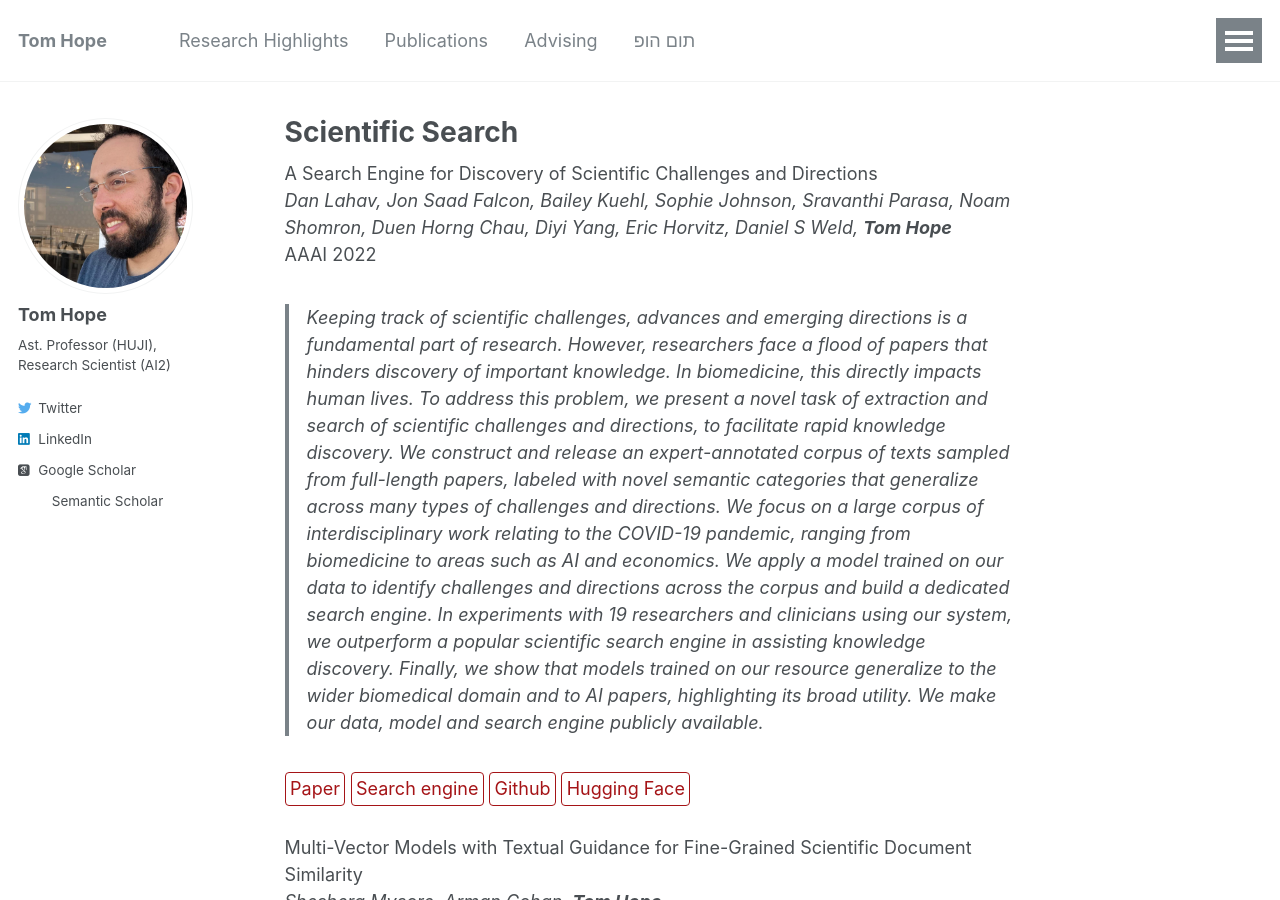
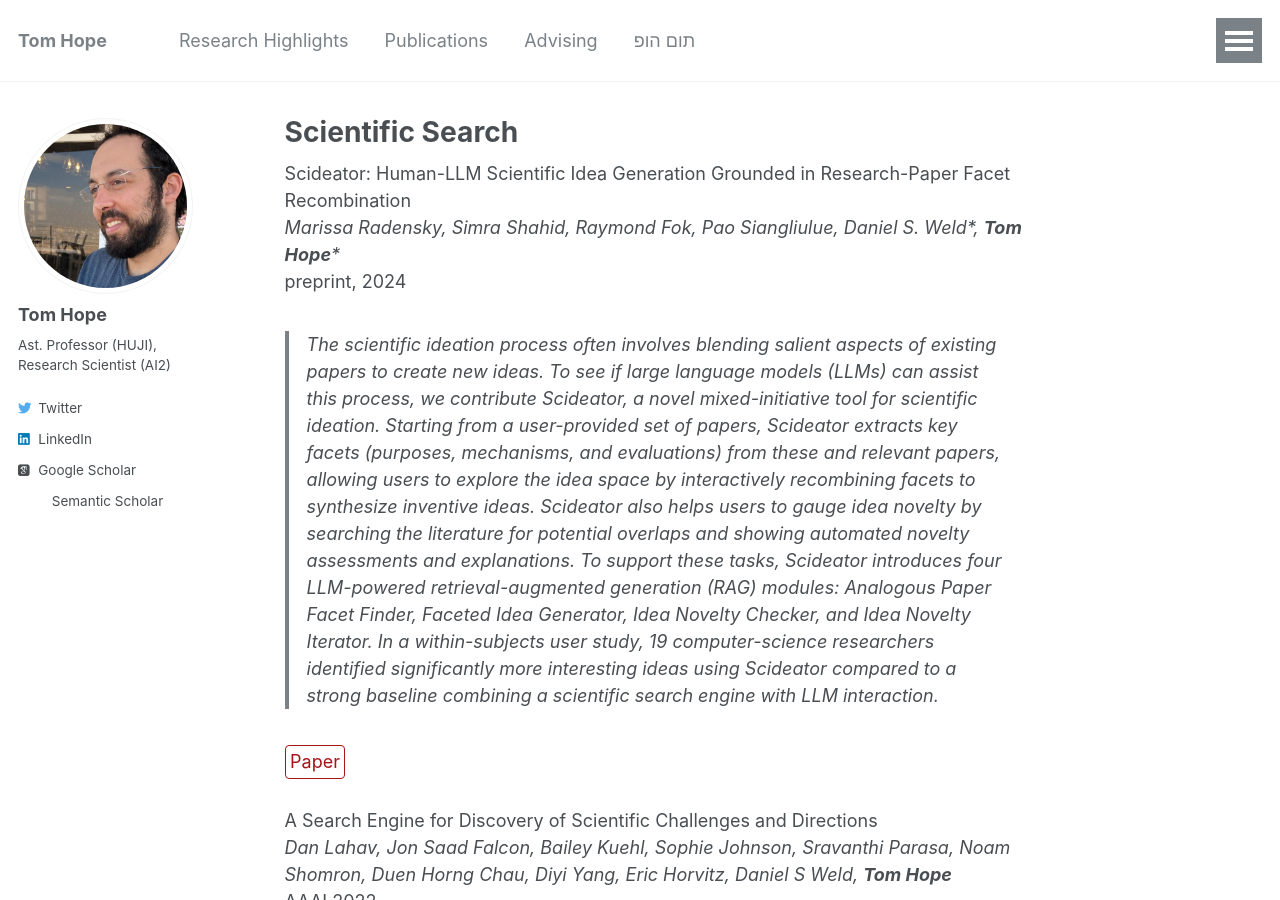
Before and after one commit to tomhoper/tomhoper.github.io, a Jekyll site: the page built from _research/scisearch.md, in a window 1280 px wide and 900 px high. Built offline with Jekyll 4.4.1, drawn with Linux system fonts in a browser that asks for light colours; some web fonts are replaced.

Commit message:
Update scisearch.md

```diff
--- a/_research/scisearch.md
+++ b/_research/scisearch.md
@@ -7,6 +7,15 @@ order_number: 10
 header:
   og_image: "/images/research/scisight.png"
 ---
+
+Scideator: Human-LLM Scientific Idea Generation Grounded in Research-Paper Facet Recombination<br>
+_Marissa Radensky, Simra Shahid, Raymond Fok, Pao Siangliulue, Daniel S. Weld*, **Tom Hope***_<br>
+preprint, 2024
+
+> The scientific ideation process often involves blending salient aspects of existing papers to create new ideas. To see if large language models (LLMs) can assist this process, we contribute Scideator, a novel mixed-initiative tool for scientific ideation. Starting from a user-provided set of papers, Scideator extracts key facets (purposes, mechanisms, and evaluations) from these and relevant papers, allowing users to explore the idea space by interactively recombining facets to synthesize inventive ideas. Scideator also helps users to gauge idea novelty by searching the literature for potential overlaps and showing automated novelty assessments and explanations. To support these tasks, Scideator introduces four LLM-powered retrieval-augmented generation (RAG) modules: Analogous Paper Facet Finder, Faceted Idea Generator, Idea Novelty Checker, and Idea Novelty Iterator. In a within-subjects user study, 19 computer-science researchers identified significantly more interesting ideas using Scideator compared to a strong baseline combining a scientific search engine with LLM interaction.
+
+[Paper](https://arxiv.org/abs/2409.14634){: .btn--research}
+
 
 A Search Engine for Discovery of Scientific Challenges and Directions<br>
 _Dan Lahav, Jon Saad Falcon, Bailey Kuehl, Sophie Johnson, Sravanthi Parasa, Noam Shomron, Duen Horng Chau, Diyi Yang, Eric Horvitz, Daniel S Weld, **Tom Hope**_
```
